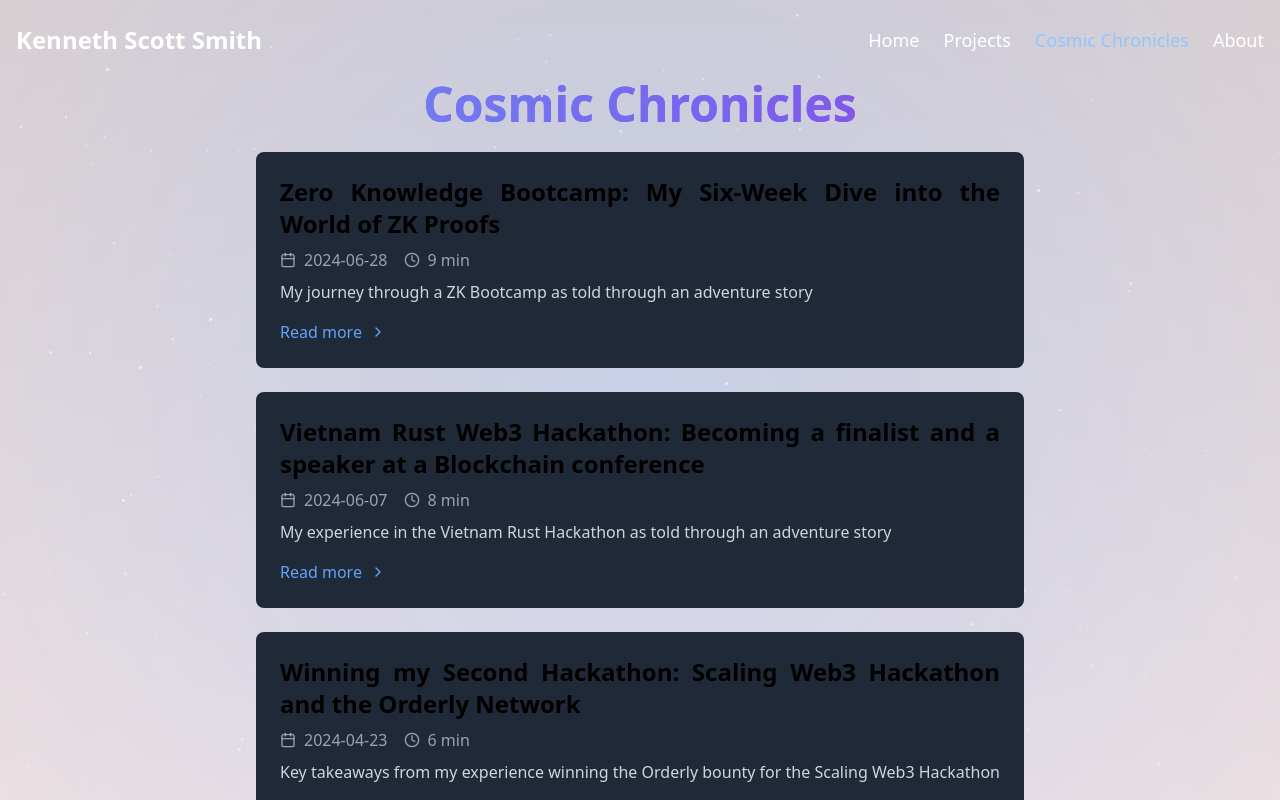
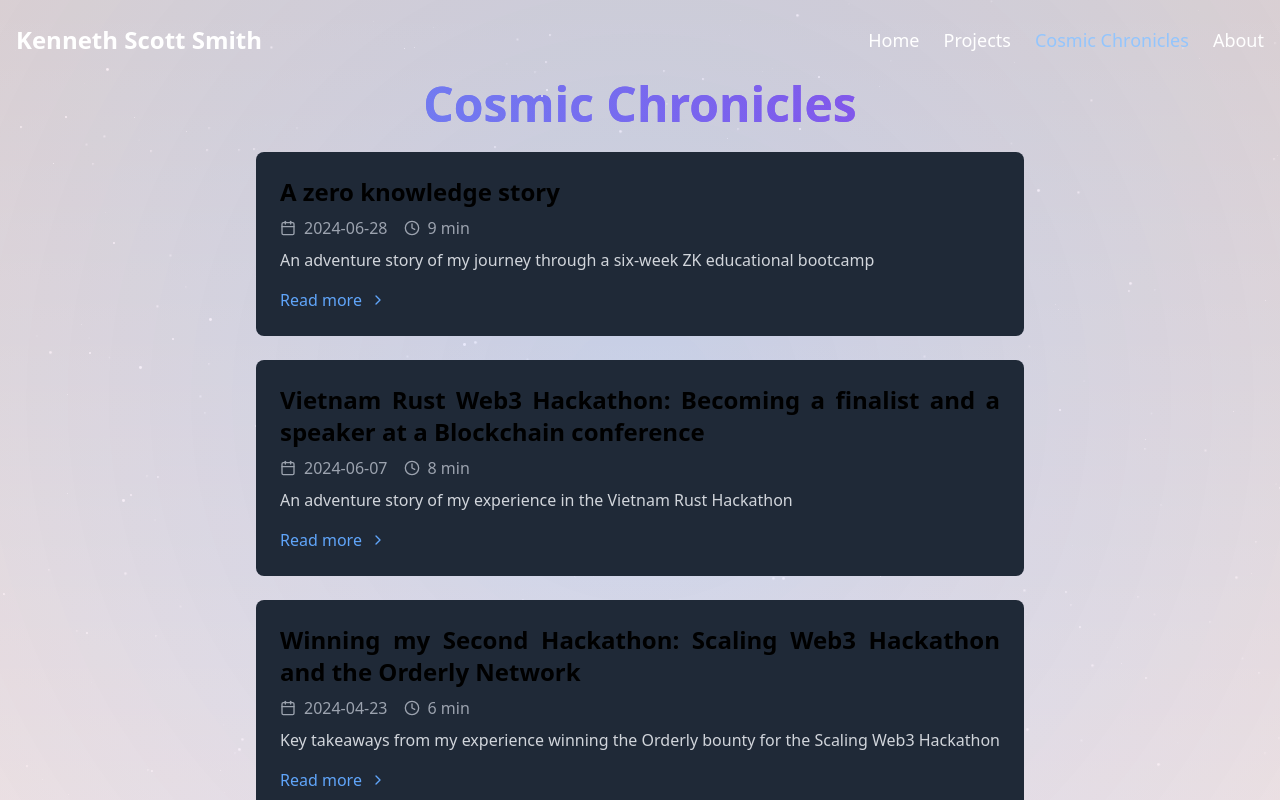
Before and after one commit to ksmit323/ksmit323.github.io, a Next.js app: page /blog in a window 1280 px wide. Shown: the top 800 px of the page. Built offline with nearby package versions, Linux system fonts and the light colour scheme.

Commit message:
update title

```diff
--- a/src/data/blogPosts.ts
+++ b/src/data/blogPosts.ts
@@ -10,10 +10,10 @@ export interface BlogPost {
 export const blogPosts: BlogPost[] = [
   {
     id: 6,
-    title: "Zero Knowledge Bootcamp: My Six-Week Dive into the World of ZK Proofs",
+    title: "A zero knowledge story",
     date: "2024-06-28",
     readTime: "9 min",
-    excerpt: "My journey through a ZK Bootcamp as told through an adventure story",
+    excerpt: "An adventure story of my journey through a six-week ZK educational bootcamp",
     slug: "zkbootcamp"
   },
   {
@@ -21,7 +21,7 @@ export const blogPosts: BlogPost[] = [
     title: "Vietnam Rust Web3 Hackathon: Becoming a finalist and a speaker at a Blockchain conference",
     date: "2024-06-07",
     readTime: "8 min",
-    excerpt: "My experience in the Vietnam Rust Hackathon as told through an adventure story",
+    excerpt: "An adventure story of my experience in the Vietnam Rust Hackathon",
     slug: "vietnam-rust-hackathon"
   },
   {
```
